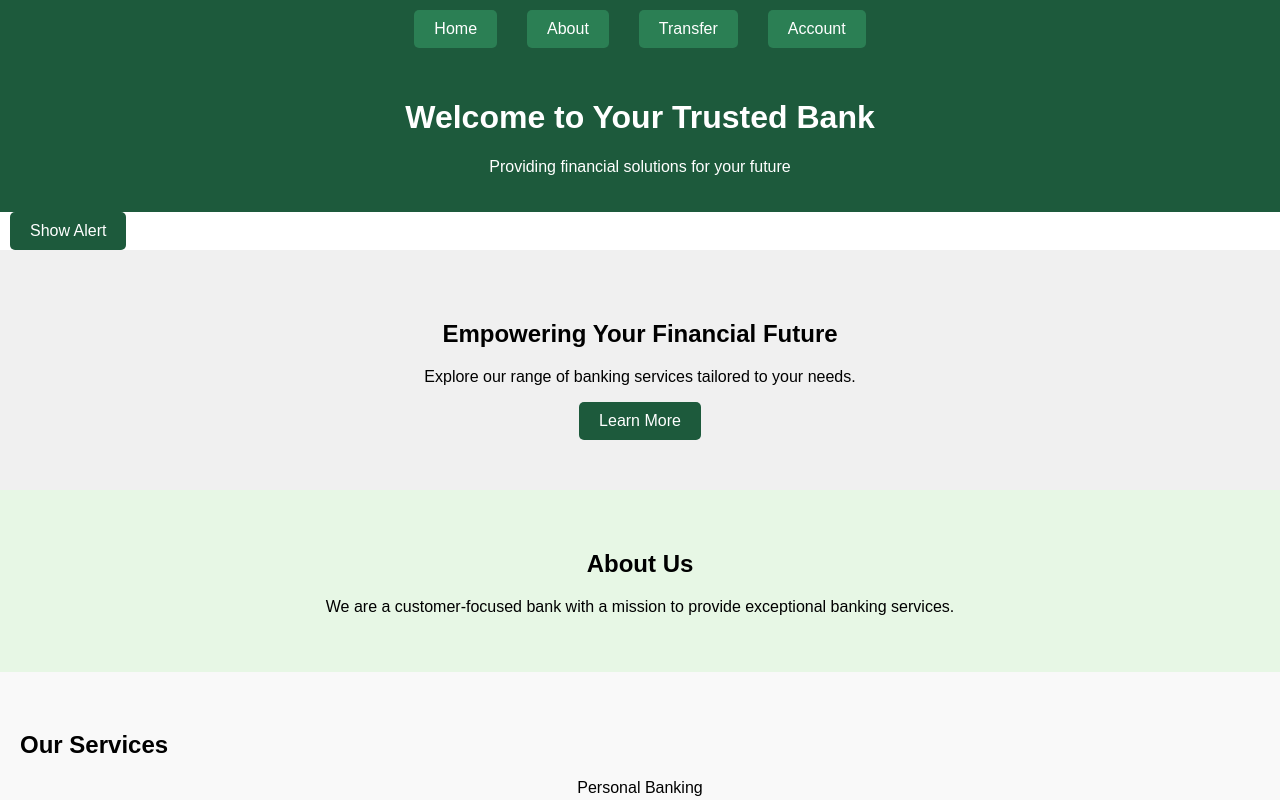
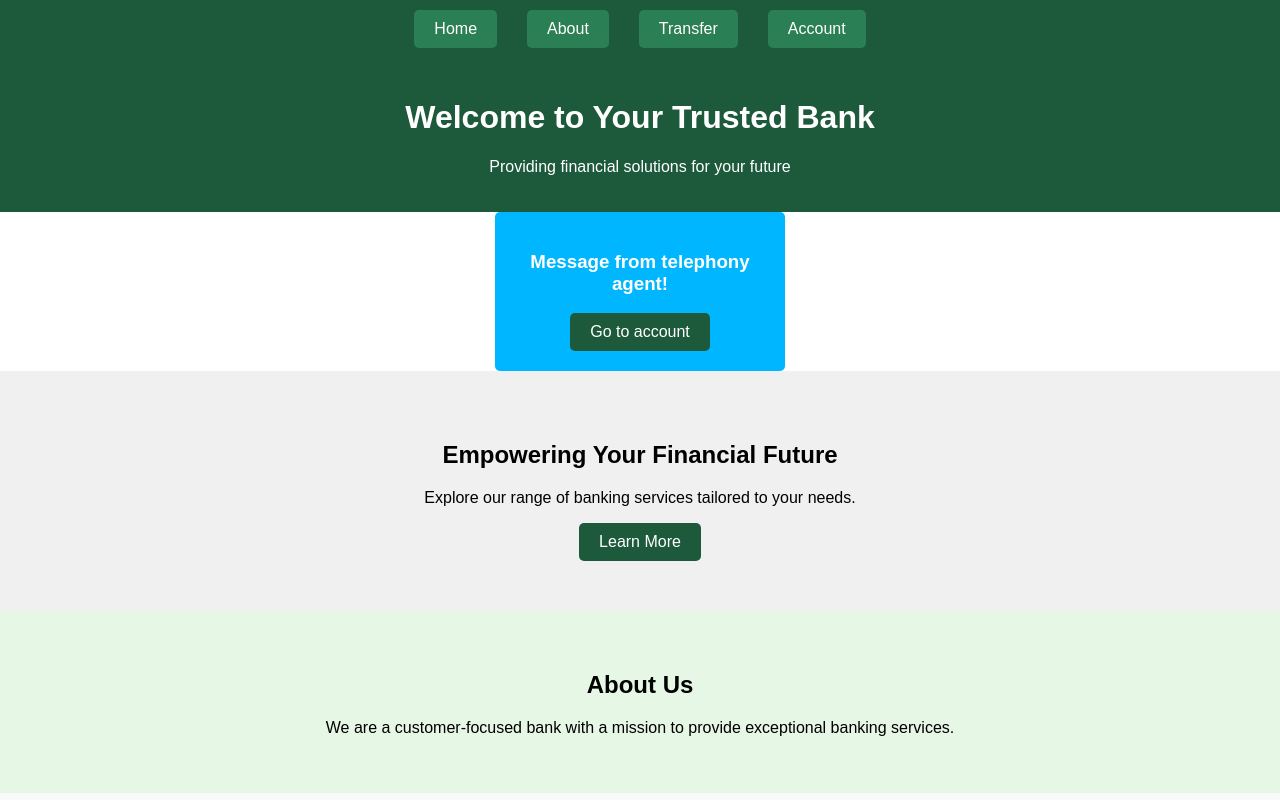
Before and after one commit to Lonyin-Chan/frontend-user, a React (Create React App) app: page / in a window 1280 px wide. Shown: the top 800 px of the page. Built offline with nearby package versions, Linux system fonts and the light colour scheme.

Commit message:
Refactored alert

```diff
--- a/src/components/Alert.jsx
+++ b/src/components/Alert.jsx
@@ -1,20 +1,20 @@
 import React, { useState } from 'react';
+import { useNavigate } from 'react-router-dom';
 
 const AlertComponent = () => {
-  const [showAlert, setShowAlert] = useState(false);
+  const [showAlert, setShowAlert] = useState(true);
+  const navigate = useNavigate();
 
-  const handleClick = () => {
-    setShowAlert(true);
-    setTimeout(() => setShowAlert(false), 3000);  // Alert disappears after 3 seconds
+  const handleRedirect = (url) => {
+    navigate(url);
   };
 
   return (
     <div>
-      <button onClick={handleClick}>Show Alert</button>
-
       {showAlert && (
         <div style={alertStyles} role="alert">
-          <strong>Alert!</strong> This is an important message.
+            <h3>Message from telephony agent!</h3>
+          <button onClick={() => handleRedirect('/account')}>Go to account</button>
         </div>
       )}
     </div>
@@ -24,7 +24,7 @@ const AlertComponent = () => {
 // Basic styles for the alert box
 const alertStyles = {
   padding: '20px',
-  backgroundColor: '#f44336',
+  backgroundColor: '#00B6FF',
   color: 'white',
   borderRadius: '5px',
   marginTop: '10px',
```
